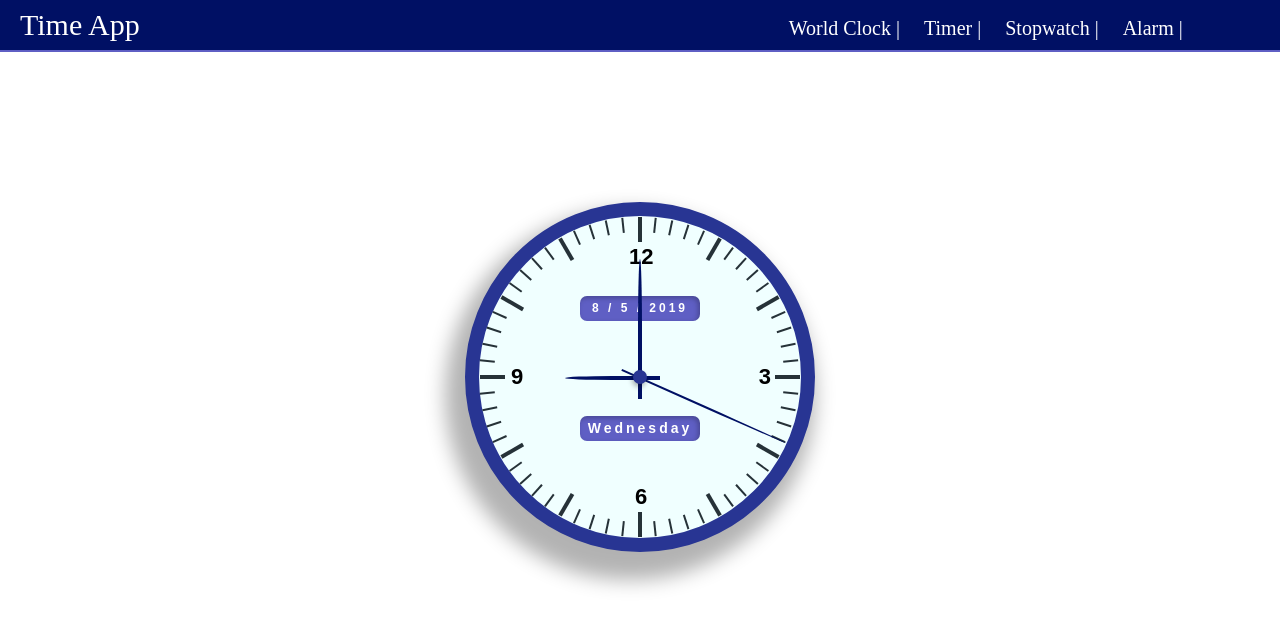
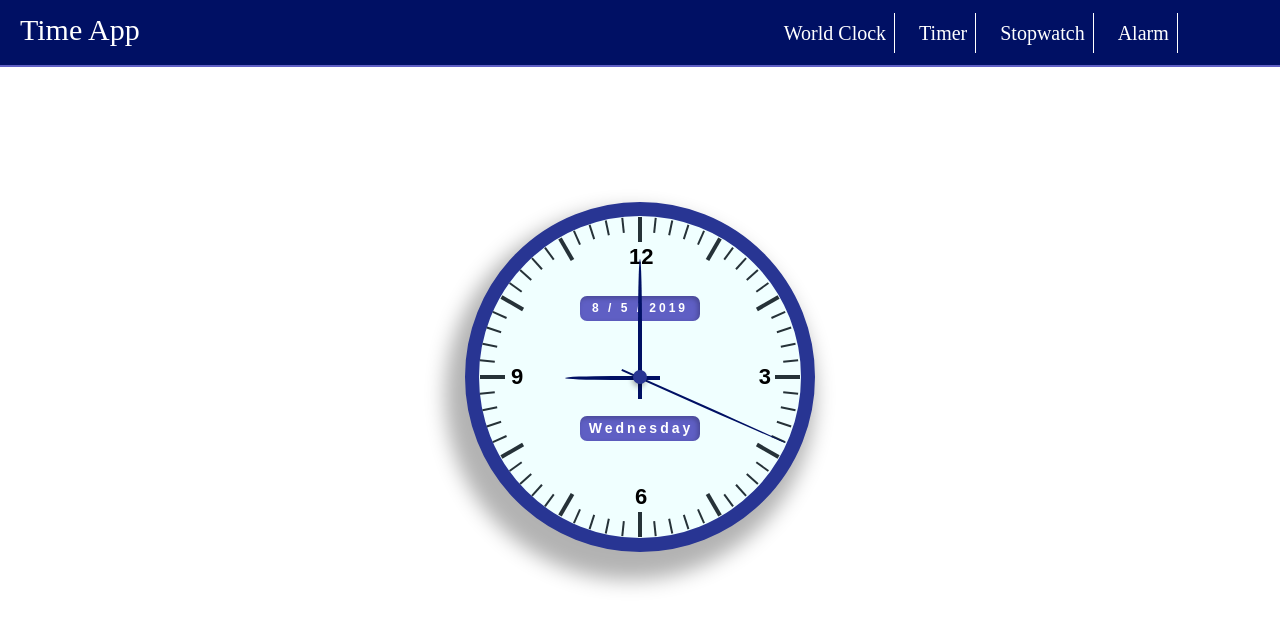
Before and after one commit to andreadesiderio/Timer-app, a plain HTML site: page index.html in a window 1280 px wide. Drawn offline with Linux system fonts and the light colour scheme.

Commit message:
styled the nav bar

```diff
--- a/index.html
+++ b/index.html
@@ -20,17 +20,17 @@
          </div>
         <div  class="inlineBlock menuContainer">
          <ul class="inlineBlock menu">
-            <li class="inlineBlock">
-                <a href="#" class="menuItem whiteText">World Clock</a>
+            <li class="inlineBlock menuItem">
+                <a href="#" class="whiteText">World Clock</a>
             </li>
-            <li class="inlineBlock">
-                <a href="countDownTimer.html" class="menuItem whiteText">Timer</a>
+            <li class="inlineBlock menuItem">
+                <a href="countDownTimer.html" class="whiteText">Timer</a>
             </li>
-            <li class="inlineBlock">
-                <a href="#" class="menuItem whiteText">Stopwatch</a>
+            <li class="inlineBlock menuItem">
+                <a href="#" class="whiteText">Stopwatch</a>
             </li>
-            <li class="inlineBlock">
-                <a href="#" class="menuItem whiteText">Alarm</a>
+            <li class="inlineBlock menuItem">
+                <a href="#" class="whiteText">Alarm</a>
             </li>
          </ul>
         </div>
--- a/main.css
+++ b/main.css
@@ -17,11 +17,11 @@
 nav {
     position: fixed;
     top:0;
-    /* background-color: rgba(0, 0, 3); */
     background-color: #001064;
     width: 100%;
     padding: 10px 20px;
     border-bottom: 2px solid #5f5fc4;
+    line-height: 40px;
 }
 
 #brandNameContainer{
@@ -38,29 +38,22 @@ ul{
 }
 
 .menuItem{
-padding-right: 15px;
+margin-right: 20px;
 font-size: 20px;
+padding-right:8px;
+border-right: 1px solid white;
 }
+.menuItem:hover, #brandNameContainer:hover{
+    border-bottom: 2px solid white;
+ }
 
-.menuItem::after{
-    content: "|";
-    padding: 5px;
-}
 
 a{
     text-decoration: none;
-    padding-right: 5px;
   }
 
-a::after{
-    padding: 5px;
-
-}
 
 
-a:hover{
-    color : #5f5fc4;
-}
 
 main{
     position: relative;
@@ -224,6 +217,7 @@ span{
     /* top: 75%;
     left: 50%; */
     margin-left: -60px;
+    padding-left: 2px;
     font-weight: 800;
     letter-spacing: 3px;
     box-shadow: inset -2px 2px 5px rgba(0, 0, 0, 0.25);
```
